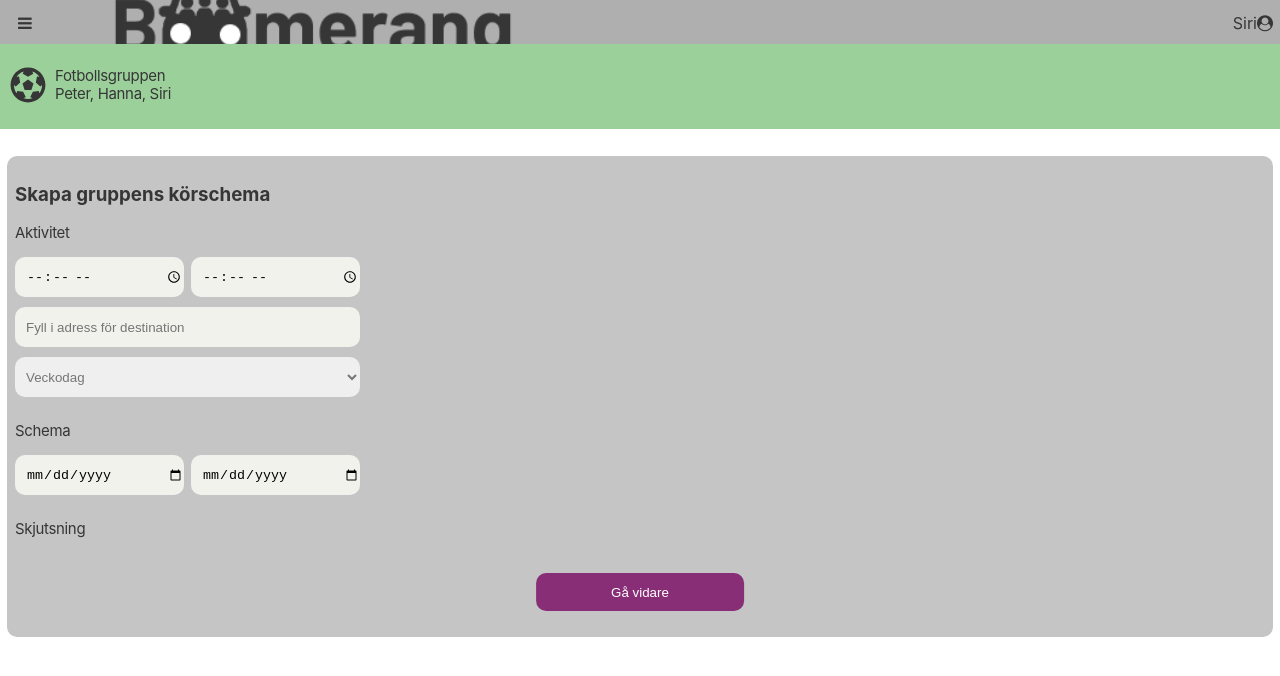
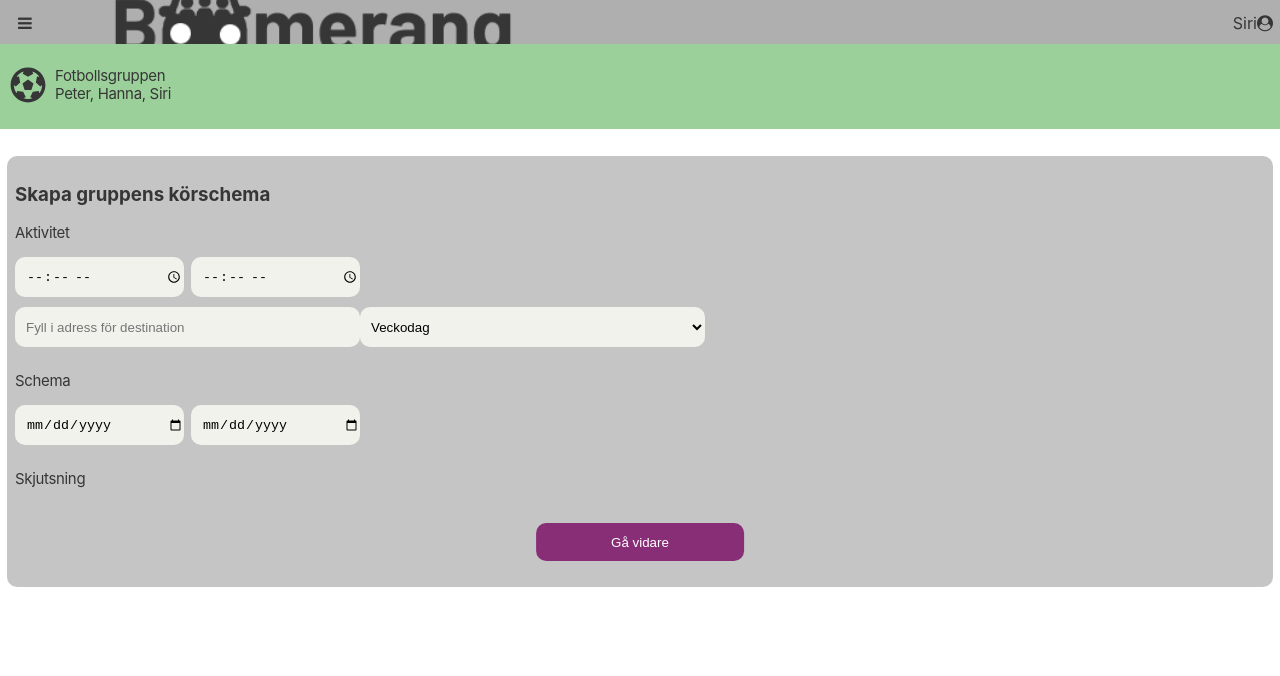
Before and after one commit to miotholerus/boomerang, a React (Create React App) app: page / in a window 1280 px wide. Shown: the top 676 px of the page. Built offline with nearby package versions, Linux system fonts and the light colour scheme.

Commit message:
22 april Mio

```diff
--- a/public/styles.css
+++ b/public/styles.css
@@ -121,8 +121,8 @@ body {
 }
 
 /* BOXAR */
-.container {
-  background-color: #c5c5c5; /*white;*/
+.container-a {
+  background-color: /*#ffffff;*/ #c5c5c5;
   padding: 8px;
   margin: 7px;
 }
@@ -212,9 +212,10 @@ input {
   margin-bottom: 10px;
 }
 .option-list {
+  background-color: #F2F2ED;
   padding-left: 7px;
-  color: #767676;
-
+  padding-right: 7px;
+  /* color: #767676; */
 }
 
 .input-side-by-side {
@@ -262,10 +263,9 @@ hr{
 }
 
 /* FÖRSÖK TILL ATT LÖSA FOTBOLLSBANNER-BUGGEN */
-.schedule-box {
-  /* display: block; */
+/* .schedule-box {
   margin: 10px;
-}
+} */
 
 /* TABELL KÖRSCHEMA (ÖVERSIKT) */
 /* .schedule-overview-table {
--- a/src/components/ChooseDrivers.js
+++ b/src/components/ChooseDrivers.js
@@ -3,11 +3,12 @@ import React, {useState, useEffect} from 'react'
 export default function ChooseDrivers({rides, setRides, schedule, setSchedule, members}) {
 
   function RideEditRow({index, ride}) {
-    const [driverTo, setDriverTo] = useState("");
-    const [driverFrom, setDriverFrom] = useState("");
+    const [driverTo, setDriverTo] = useState("Siri");
+    const [driverFrom, setDriverFrom] = useState("Siri");
 
     useEffect(() => {
       ride.driverTo = driverTo;
+      console.log("ride "+index+" driverTo: "+rides[index].driverTo)
     }, [driverTo])
 
     useEffect(() => {
@@ -17,7 +18,7 @@ export default function ChooseDrivers({rides, setRides, schedule, setSchedule, m
     return (
       <tr>
         <td>
-          {ride.dateAsString()}
+          {index+" "+ride.dateAsString()}
         </td>
         <td>
           <select value={driverTo} onChange={e=>setDriverTo(e.target.value)}>
@@ -70,19 +71,19 @@ export default function ChooseDrivers({rides, setRides, schedule, setSchedule, m
           <th>Från aktivitet:</th>
         </tr>
 
-        {/* <ForEachRide/> */}
+        <ForEachRide/>
         {/* På något sätt fånga upp detta och uppdatera rides... */}
-        {rides.map(ride => {
+        {/* {rides.map(ride => {
           return (
             <RideEditRow key={ride.id} ride={ride}/>
           )
-        })}
+        })} */}
       </table>
     )
   }
 
   return (
-    //<div className="container">
+    //<div className="container-a">
       <RideEditTable/>
     //</div>
   )
--- a/src/components/CreateSchedule.js
+++ b/src/components/CreateSchedule.js
@@ -101,7 +101,7 @@ export default function CreateSchedule({ schedule, setSchedule, members }) {
         <FootballBanner />
 
         <br></br>
-        <form className="container form">
+        <form className="container-a form">
 
           <h3>Skapa gruppens körschema</h3>
           <div className="aktivitet">
@@ -115,7 +115,7 @@ export default function CreateSchedule({ schedule, setSchedule, members }) {
 
             <input value={address} onChange={e=>setAddress(e.target.value)} className="standard-input" placeholder="Fyll i adress för destination" id="adress-for-destination"></input>
 
-            <div className="input-side-by-side">
+            {/* <div className="input-side-by-side"> */}
               <select value={weekday} onChange={e=>setWeekday(e.target.value)} /*defaultValue="Veckodag"*/ className="standard-input option-list input-left" id="veckodag">
                 <option id="option-placeholder" value="" disabled selected>Veckodag</option>
                 <option value="1">Måndag</option>
@@ -133,7 +133,7 @@ export default function CreateSchedule({ schedule, setSchedule, members }) {
                 <option value="varje-dag">Varje dag</option>
                 <option value="varje-vecka">Varje vecka</option>
               </select> */}
-            </div>
+            {/* </div> */}
           </div>
 
           <div className="schema">
--- a/src/components/ViewSchedule.js
+++ b/src/components/ViewSchedule.js
@@ -14,7 +14,7 @@ export default function ViewSchedule({ schedule }) {
       <div className="page-content">
         <FootballBanner />
 
-        <form className="container form schedule-box"><b>Körschema</b>
+        <div className="container-a form schedule-box"><b>Körschema</b>
           <div className="scheduleList">
             <p>{dayOfWeekAsString(schedule[3])}ar, {schedule[0]}-{schedule[1]}, {schedule[2]}<br></br></p>
             {/* {schedule[4]} - {schedule[5]}<br></br> */}
@@ -37,7 +37,7 @@ export default function ViewSchedule({ schedule }) {
 
           </div>
 
-        </form>
+        </div>
       </div>
     </div>
   )
```
